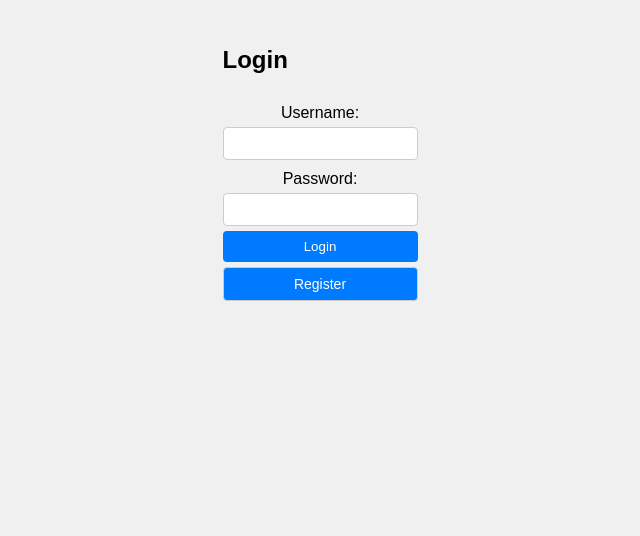
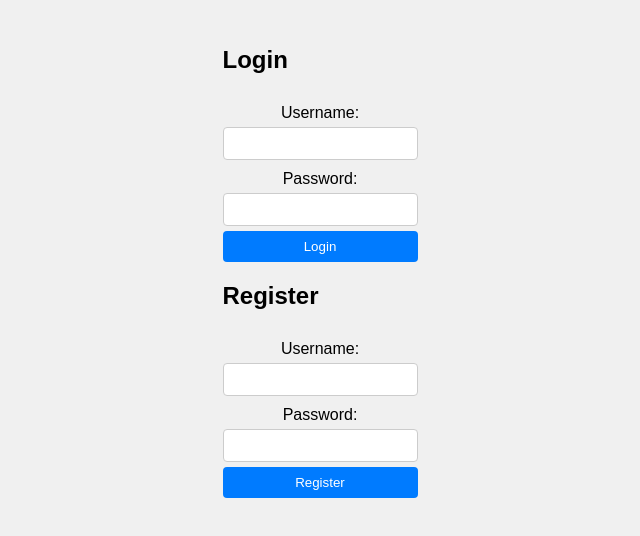
Before and after one commit to samicodess/online-voting-system, a plain HTML site: page auth.html in a window 1280 px wide. Shown: the whole page, without its empty margins (320-960 px from the left). Drawn offline with Linux system fonts and the light colour scheme; files whose address does not match are found by name.

Commit message:
first commit

```diff
--- a/auth.html
+++ b/auth.html
@@ -16,7 +16,19 @@
           <label for="loginPassword">Password:</label>
           <input type="password" id="loginPassword" name="password" required />
           <button type="submit">Login</button>
-          <a href="index.html">Register</a>
+        </form>
+        <h1>Register</h1>
+        <form id="registerForm">
+          <label for="registerUsername">Username:</label>
+          <input type="text" id="registerUsername" name="username" required />
+          <label for="registerPassword">Password:</label>
+          <input
+            type="password"
+            id="registerPassword"
+            name="password"
+            required
+          />
+          <button type="submit">Register</button>
         </form>
       </div>
     </div>
--- a/styles.css
+++ b/styles.css
@@ -74,7 +74,7 @@ input[type="submit"]:hover {
   text-decoration: underline;
 }
 
-a {
+.btn-lg-sgnup {
   text-decoration: none;
   background-color: #007bff;
   color: white;
@@ -89,7 +89,7 @@ a {
   font-size: 14px;
 }
 
-a:hover {
+.btn-lg-sgnup:hover {
   background-color: #0056b3;
 }
 
```
Also changed, not shown: index.html (deleted, +0 -24 lines).
